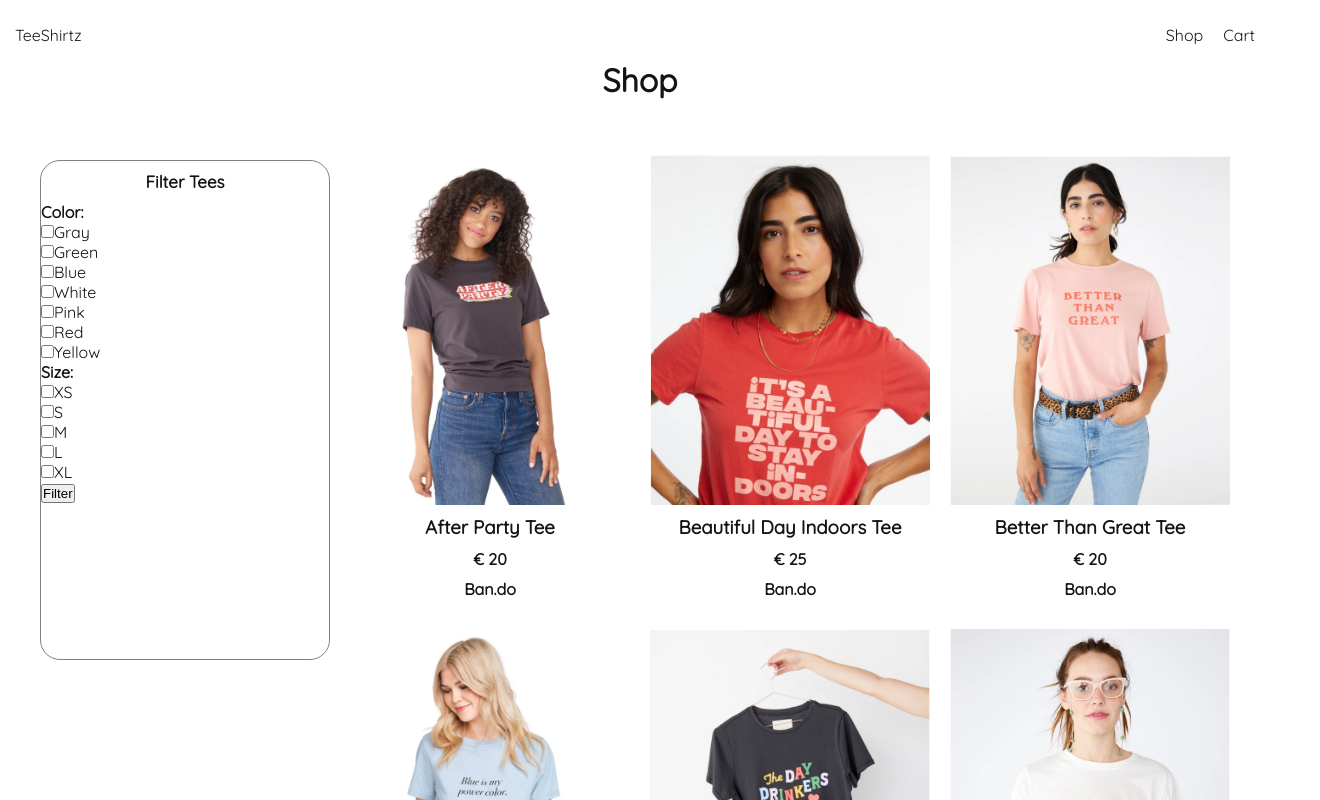
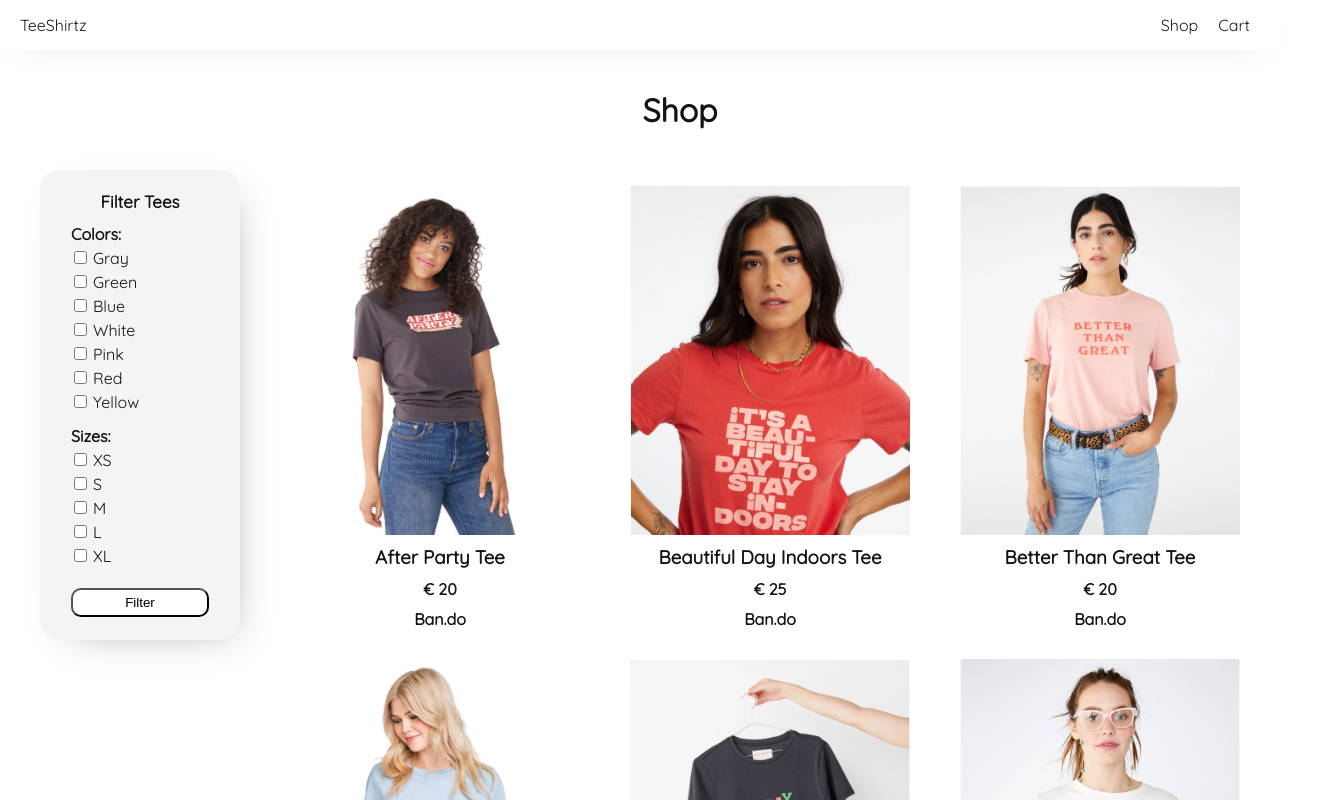
Before and after one commit to kathd/online-shop, a React (Create React App) app: page /shop in a window 1280 px wide. Shown: the top 800 px of the page, 1320 px wide, since content can reach past the window. Built offline with nearby package versions, Linux system fonts and the light colour scheme.

Commit message:
filters wip

```diff
--- a/src/components/Navbar.jsx
+++ b/src/components/Navbar.jsx
@@ -1,5 +1,7 @@
 import React from "react";
 import { NavLink } from "react-router-dom";
+
+import '../styles/navbar.css';
 
 const Navbar = () => {
   return (
--- a/src/components/filter/Checkboxes.jsx
+++ b/src/components/filter/Checkboxes.jsx
@@ -1,14 +1,16 @@
 import React from 'react';
+
+import "../../styles/filter.css";
 
 
 const Checkboxes = ({ title, dataArray, handleCheck}) => {
     return (
-        <div>
+        <div className="filter-group">
         <h4>{title}:</h4>
-          {dataArray.map((data, i) => (
-            <div key={i}>
-              <input type="checkbox" name={title.toLowerCase()} value={data.name} onChange={handleCheck} />
-              <label htmlFor={title.toLowerCase()}>{data.name}</label>
+          {dataArray.map((data) => (
+            <div className="checkbox" key={data.id}>
+              <input type="checkbox" name={title.toLowerCase()} value={data.value} onChange={handleCheck} />
+              <label htmlFor={title.toLowerCase()}>{data.value}</label>
               <br />
             </div>
           ))}
--- a/src/components/filter/FilterWidget.jsx
+++ b/src/components/filter/FilterWidget.jsx
@@ -3,7 +3,7 @@ import "../../styles/filter.css";
 
 import Checkboxes from "../filter/Checkboxes";
 
-const FilterWidget = ({ colors, sizes, handleCheck, handleSubmit }) => {
+const FilterWidget = ({ colors, sizes, handleColors, handleSizes, handleSubmit }) => {
 
   return (
     <div className="widget">
@@ -11,16 +11,16 @@ const FilterWidget = ({ colors, sizes, handleCheck, handleSubmit }) => {
       <div>
         <form>
           <Checkboxes
-            title="Color"
+            title="Colors"
             dataArray={colors}
-            handleCheck={handleCheck}
+            handleCheck={handleColors}
           />
           <Checkboxes
-            title="Size"
+            title="Sizes"
             dataArray={sizes}
-            handleCheck={handleCheck}
+            handleCheck={handleSizes}
           />
-          <button onSubmit={handleSubmit}>Filter</button>
+          <button className="btn-filter" onClick={handleSubmit}>Filter</button>
         </form>
       </div>
     </div>
--- a/src/components/products/ShowProducts.jsx
+++ b/src/components/products/ShowProducts.jsx
@@ -1,12 +1,11 @@
 import React from "react";
 
 import EachProduct from "./EachProduct";
-import products from "../../data/products";
+// import products from "../../data/products";
 
-const ShowProducts = ({ colorsChecked }) => {
+const ShowProducts = ({ products, filters }) => {
   return (
     <div className="show-products">
-      {/* show only products that match the filters */}
       {products.map(product => (
         <EachProduct
           key={product.product}
--- a/src/data/colors.js
+++ b/src/data/colors.js
@@ -1,10 +1,9 @@
 module.exports = [
-    "Gray", "Green", "Blue", "White", "Pink", "Red", "Yellow"
-    {name:"Gray", isChecked: false},
-    {name:"Green", isChecked: false},
-    {name:"Blue", isChecked: false},
-    {name:"White", isChecked: false},
-    {name:"Pink", isChecked: false},
-    {name:"Red", isChecked: false},
-    {name:"Yellow", isChecked: false},
-]
+    { id: 1, value: "Gray", isChecked: false },
+    { id: 2, value: "Green", isChecked: false },
+    { id: 3, value: "Blue", isChecked: false },
+    { id: 4, value: "White", isChecked: false },
+    { id: 5, value: "Pink", isChecked: false },
+    { id: 6, value: "Red", isChecked: false },
+    { id: 7, value: "Yellow", isChecked: false }
+  ]
--- a/src/data/sizes.js
+++ b/src/data/sizes.js
@@ -1,8 +1,7 @@
 module.exports = [
-    "XS", "S", "M", "L", "XL"
-    {name: "XS", isChecked:false},
-    {name: "S", isChecked:false},
-    {name: "M", isChecked:false},
-    {name: "L", isChecked:false},
-    {name: "XL", isChecked:false},
-]
+    { id: 1, value: "XS", isChecked: false },
+    { id: 2, value: "S", isChecked: false },
+    { id: 3, value: "M", isChecked: false },
+    { id: 4, value: "L", isChecked: false },
+    { id: 5, value: "XL", isChecked: false }
+  ]
--- a/src/styles/filter.css
+++ b/src/styles/filter.css
@@ -1,11 +1,18 @@
 div.widget {
-    width: 290px;
-    height: 500px;
-    position: fixed;
+    width: 200px;
+    min-width: 200px;
+    height: 470px;
+    /* position: fixed; */
     z-index: 1;
-    margin: 40px 10px 20px 40px;
-    border: 1px solid gray;
+    margin-left: 40px;
+    margin-right: 20px;
+    border: 1px solid #f4f4f4;
+    background-color: #f4f4f4;
     border-radius: 20px;
+    padding: 10px 20px;
+    -webkit-box-shadow: 11px 11px 38px -21px rgba(0, 0, 0, 0.36);
+    -moz-box-shadow: 11px 11px 38px -21px rgba(0, 0, 0, 0.36);
+    box-shadow: 11px 11px 38px -21px rgba(0, 0, 0, 0.36);
 }
 
 .widget h3 {
@@ -13,3 +20,29 @@ div.widget {
     font-size: 17px;
     text-align: center;
 }
+
+.widget>* {
+    margin: 10px;
+}
+
+.btn-filter {
+    width: 100%;
+    padding: 5px 15px;
+    border-radius: 10px;
+    background-color: #fff;
+    margin: 10px 0;
+}
+
+div.filter-group {
+    display: flex;
+    flex-direction: column;
+    margin: 10px 0;
+}
+
+div.filter-group>* {
+    margin: 2px 0;
+}
+
+div.checkbox>* {
+    margin: 0 3px;
+}
--- a/src/styles/header.css
+++ b/src/styles/header.css
@@ -1,8 +1,10 @@
 .fixed-header {
     width: 100%;
-    position: fixed;
-    top: 60px;
+    margin: 40px;
+    /* height: 60px; */
+    /* position: fixed; */
+    /* top: 60px; */
     text-align: center;
     background-color: #fff;
-    overflow: hidden;
+    /* overflow: hidden; */
 }
--- a/src/styles/index.css
+++ b/src/styles/index.css
@@ -7,7 +7,7 @@
 body {
   color: #141414;
   font-family: 'Quicksand', sans-serif;
-  padding-top: 120px;
+  /* padding-top: 120px; */
 }
 
 a {
@@ -15,40 +15,10 @@ a {
   text-decoration: none;
 }
 
-/* NAVBAR */
-
-.navbar {
-  width: 100%;
-  padding: 15px;
-  position: fixed;
-  top: 0;
-  display: flex;
-  /* overflow: hidden; */
-  background-color: #fff;
-}
-
-.navbar .logo {
-  width: 50%;
-  display: flex;
-  align-items: center;
-  justify-content: flex-start;
-}
-
-.navbar .menu {
-  width: 50%;
-  display: flex;
-  align-items: center;
-  justify-content: flex-end;
-}
-
-.navbar .menu > * {
-  margin: 10px;
-}
-
 /* PAGES */
 
 .main {
   width: 100%;
-  position: relative;
+  /* position: relative; */
   /* margin-top: 120px; */
 }
--- /dev/null
+++ b/src/styles/navbar.css
@@ -0,0 +1,33 @@
+/* NAVBAR */
+
+.navbar {
+    width: 100%;
+    padding: 5px 20px;
+    /* position: fixed; */
+    top: 0;
+    display: flex;
+    /* overflow: hidden; */
+    /* background-color: #fff; */
+    /* border-bottom: 1px solid gray; */
+    -webkit-box-shadow: 0px 11px 31px -22px rgba(0, 0, 0, 0.36);
+    -moz-box-shadow: 0px 11px 31px -22px rgba(0, 0, 0, 0.36);
+    box-shadow: 0px 11px 31px -22px rgba(0, 0, 0, 0.36);
+}
+
+.navbar .logo {
+    width: 50%;
+    display: flex;
+    align-items: center;
+    justify-content: flex-start;
+}
+
+.navbar .menu {
+    width: 50%;
+    display: flex;
+    align-items: center;
+    justify-content: flex-end;
+}
+
+.navbar .menu>* {
+    margin: 10px;
+}
--- a/src/styles/products.css
+++ b/src/styles/products.css
@@ -1,11 +1,12 @@
 div.show-products {
     width: 100%;
-    margin: 20px 0;
-    margin-left: 340px;
+    /* margin: 50px 0; */
+    /* margin-left: 340px; */
     display: flex;
     flex-direction: row;
     flex-wrap: wrap;
-    align-items: flex-end;
+    align-items: center;
+    justify-content: space-evenly;
 }
 
 div.product-wrapper {
--- a/src/views/Shop.jsx
+++ b/src/views/Shop.jsx
@@ -1,61 +1,92 @@
-import React, { useState } from "react";
+import React, { useState, useEffect } from "react";
 import FilterWidget from "../components/filter/FilterWidget";
 import ShowProducts from "../components/products/ShowProducts";
-
-import Header from '../components/Header';
+import Header from "../components/Header";
 import "../styles/shop-page.css";
 
+import products from "../data/products";
+import colors from "../data/colors";
+import sizes from "../data/sizes";
+
 const Shop = () => {
+  //   const productsCopy = [...products];
+  const [filteredProducts, setFilteredProducts] = useState([]);
+  const [checkedFilters, setCheckedFilters] = useState([]);
+  const [colorFilters, setColorFilters] = useState(colors);
+  const [sizeFilters, setSizeFilters] = useState(sizes);
 
-  const [colorFilters, setColorFilters] = useState([
-    {name:"Gray", isChecked: false},
-    {name:"Green", isChecked: false},
-    {name:"Blue", isChecked: false},
-    {name:"White", isChecked: false},
-    {name:"Pink", isChecked: false},
-    {name:"Red", isChecked: false},
-    {name:"Yellow", isChecked: false},
-  ]);
+  useEffect(() => {});
 
-  const [sizeFilters, setSizeFilters] = useState([
-    {name: "XS", isChecked:false},
-    {name: "S", isChecked:false},
-    {name: "M", isChecked:false},
-    {name: "L", isChecked:false},
-    {name: "XL", isChecked:false},
-  ])
+  const handleCheckColors = e => {
+    const newColorFilters = [...colorFilters];
+    newColorFilters.forEach(color => {
+      if (color.value === e.target.value) {
+        color.isChecked = e.target.checked;
+      }
+    });
+    setColorFilters(newColorFilters);
+    console.log(colorFilters);
+  };
 
-  const handleCheck = e => {
-      const name = e.target.name;
-      const value = e.target.value;
-      console.log(e.target)
-    //   if the color is checked, the state isChecked must be changed
-    if (name==="color" && e.target.checked) {
-        colorFilters.forEach(eachColor => {
-            if (eachColor.name === value) {
-                setColorFilters(...colorFilters, eachColor.isChecked = true);
-            }
-        })
-        // if (colorFilters.name === value && e.target.checked) {
-        //     console.log(colorFilters.name)
-        //     setColorFilters(colorFilters.isChecked = true)
-        // }
-    }
+  const handleCheckSizes = e => {
+    const newSizeFilters = [...sizeFilters];
+    newSizeFilters.forEach(size => {
+      if (size.value === e.target.value) {
+        size.isChecked = e.target.checked;
+      }
+    });
+    setSizeFilters(newSizeFilters);
+    console.log(sizeFilters);
+  };
 
-    if (name==="size") {
-        if (sizeFilters.name === value && e.target.checked) {
-            setSizeFilters(sizeFilters.isChecked = true)
+  const fetchCheckedFilters = () => {
+    const filters = [...colorFilters, ...sizeFilters];
+    const newCheckedFilters = [...checkedFilters];
+
+    filters.forEach(filter => {
+      if (filter.isChecked) newCheckedFilters.push(filter.value);
+    });
+
+    setCheckedFilters(newCheckedFilters);
+    fetchFilteredProducts();
+  };
+
+  const fetchFilteredProducts = () => {
+    //   show products that match with the elements in the checkedFilters array
+    const newProducts = [];
+    const filters = [...checkedFilters];
+    newProducts.forEach(product => {
+      filters.forEach(filter => {
+        if (
+          product.availableColors.includes(filter) ||
+          product.availableSizes.includes(filter)
+        ) {
+          newProducts.push(product);
         }
-    }
-      console.log(colorFilters);
+      });
+    });
+    setFilteredProducts(newProducts);
+  };
+
+  const handleSubmit = e => {
+    e.preventDefault();
+    fetchCheckedFilters();
   };
 
   return (
     <>
-      <Header title="Shop"/>
+      {console.log(checkedFilters)}
+      {console.log(filteredProducts)}
+      <Header title="Shop" />
       <div className="main shop-page">
-        <FilterWidget sizes={sizeFilters} colors={colorFilters} handleCheck={handleCheck} />
-        <ShowProducts />
+        <FilterWidget
+          sizes={sizeFilters}
+          colors={colorFilters}
+          handleColors={handleCheckColors}
+          handleSizes={handleCheckSizes}
+          handleSubmit={handleSubmit}
+        />
+        <ShowProducts products={products} filteredProducts={filteredProducts} />
       </div>
     </>
   );
```
